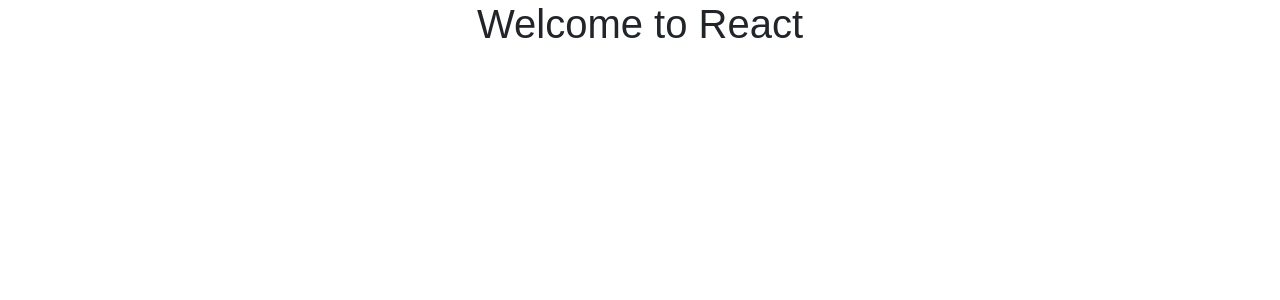
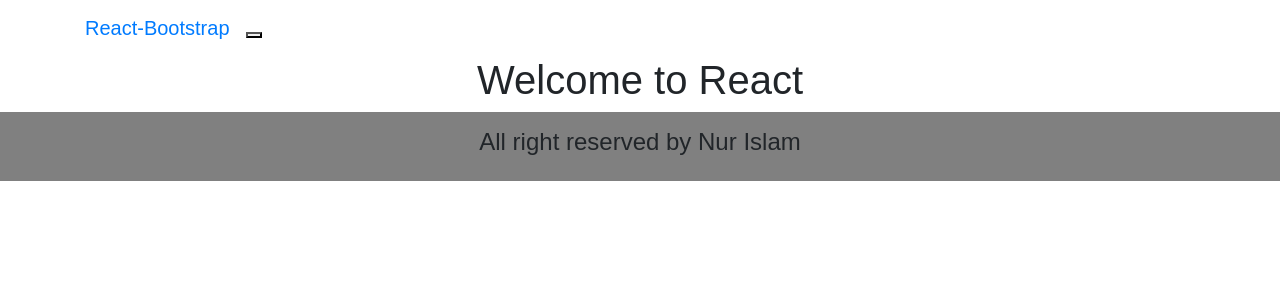
Before and after one commit to nurislam03/MERN-CRUD-Application, a React (Create React App) app in the folder client/: page / in a window 1280 px wide. Shown: the top 300 px of the page. Built offline with nearby package versions, Linux system fonts and the light colour scheme.

Commit message:
create header and footer

```diff
--- a/client/package.json
+++ b/client/package.json
@@ -4,7 +4,9 @@
   "private": true,
   "dependencies": {
     "axios": "^0.17.1",
+    "bootstrap": "^4.0.0",
     "react": "^16.2.0",
+    "react-bootstrap": "^0.32.1",
     "react-dom": "^16.2.0",
     "react-router-dom": "^4.2.2",
     "react-scripts": "1.1.0"
--- a/client/src/App.js
+++ b/client/src/App.js
@@ -1,11 +1,15 @@
 import React, { Component } from 'react';
 import './App.css';
+import Header from './views/Header';
+import Footer from './views/Footer';
 
 class App extends Component {
   render() {
     return (
       <div className="App">
+          <Header />
           <h1>Welcome to React</h1>
+          <Footer />
       </div>
     );
   }
--- a/client/src/components/IndexItem.js
+++ b/client/src/components/IndexItem.js
@@ -36,7 +36,8 @@
     render() {
         return (
             <div className="container">
-                <h1>CRUD APP</h1>
+                <h1 className='text-center'>MERN CRUD APPLICATION</h1>
+                <br />
                 <table className="table table-striped">
                     <thead>
                         <tr>
--- a/client/src/index.js
+++ b/client/src/index.js
@@ -4,6 +4,9 @@
 
 import './index.css';
 import registerServiceWorker from './registerServiceWorker';
+
+
+
 import App from './App';
 import AddItem from './components/AddItem';
 import IndexItem from './components/IndexItem';
--- /dev/null
+++ b/client/src/views/Footer.js
@@ -0,0 +1,21 @@
+import React, { Component } from 'react';
+import './FooterCSS.css';
+
+
+function CustomFooter(props) {
+    return (
+        <h4>All right reserved by Nur Islam</h4>
+    );
+}
+
+class Footer extends Component {
+  render() {
+    return (
+      <div className="Footer">
+          <CustomFooter />
+      </div>
+    );
+  }
+}
+
+export default Footer;
--- /dev/null
+++ b/client/src/views/FooterCSS.css
@@ -0,0 +1,7 @@
+.Footer {
+    width: 100%;
+    padding: 1rem;
+    text-align: center;
+    transition: 200ms;
+    background: gray;
+}
--- /dev/null
+++ b/client/src/views/Header.js
@@ -0,0 +1,70 @@
+import React, { Component } from 'react';
+
+import {
+    Grid,
+    Row,
+    Col,
+    Navbar,
+    Nav,
+    NavItem,
+    NavDropdown,
+    MenuItem
+} from 'react-bootstrap';
+
+
+function CustomHeader(props) {
+
+    const navbarInstance = (
+        <Navbar inverse collapseOnSelect>
+          <Navbar.Header>
+            <Navbar.Brand>
+              <a href="#brand">React-Bootstrap</a>
+            </Navbar.Brand>
+            <Navbar.Toggle />
+          </Navbar.Header>
+          <Navbar.Collapse>
+            <Nav>
+              <NavItem eventKey={1} href="#">
+                Link
+              </NavItem>
+              <NavItem eventKey={2} href="#">
+                Link
+              </NavItem>
+              <NavDropdown eventKey={3} title="Dropdown" id="basic-nav-dropdown">
+                <MenuItem eventKey={3.1}>Action</MenuItem>
+                <MenuItem eventKey={3.2}>Another action</MenuItem>
+                <MenuItem eventKey={3.3}>Something else here</MenuItem>
+                <MenuItem divider />
+                <MenuItem eventKey={3.3}>Separated link</MenuItem>
+              </NavDropdown>
+            </Nav>
+            <Nav pullRight>
+              <NavItem eventKey={1} href="#">
+                Link Right
+              </NavItem>
+              <NavItem eventKey={2} href="#">
+                Link Right
+              </NavItem>
+            </Nav>
+          </Navbar.Collapse>
+      </Navbar>
+    );
+
+    return (
+        navbarInstance
+    );
+}
+
+
+class Header extends Component {
+
+    render() {
+      return (
+        <div>
+            <CustomHeader />
+        </div>
+      );
+    }
+}
+
+export default Header;
```
Also changed, not shown: 1 other file (tests, documents, lock files or other folders).
